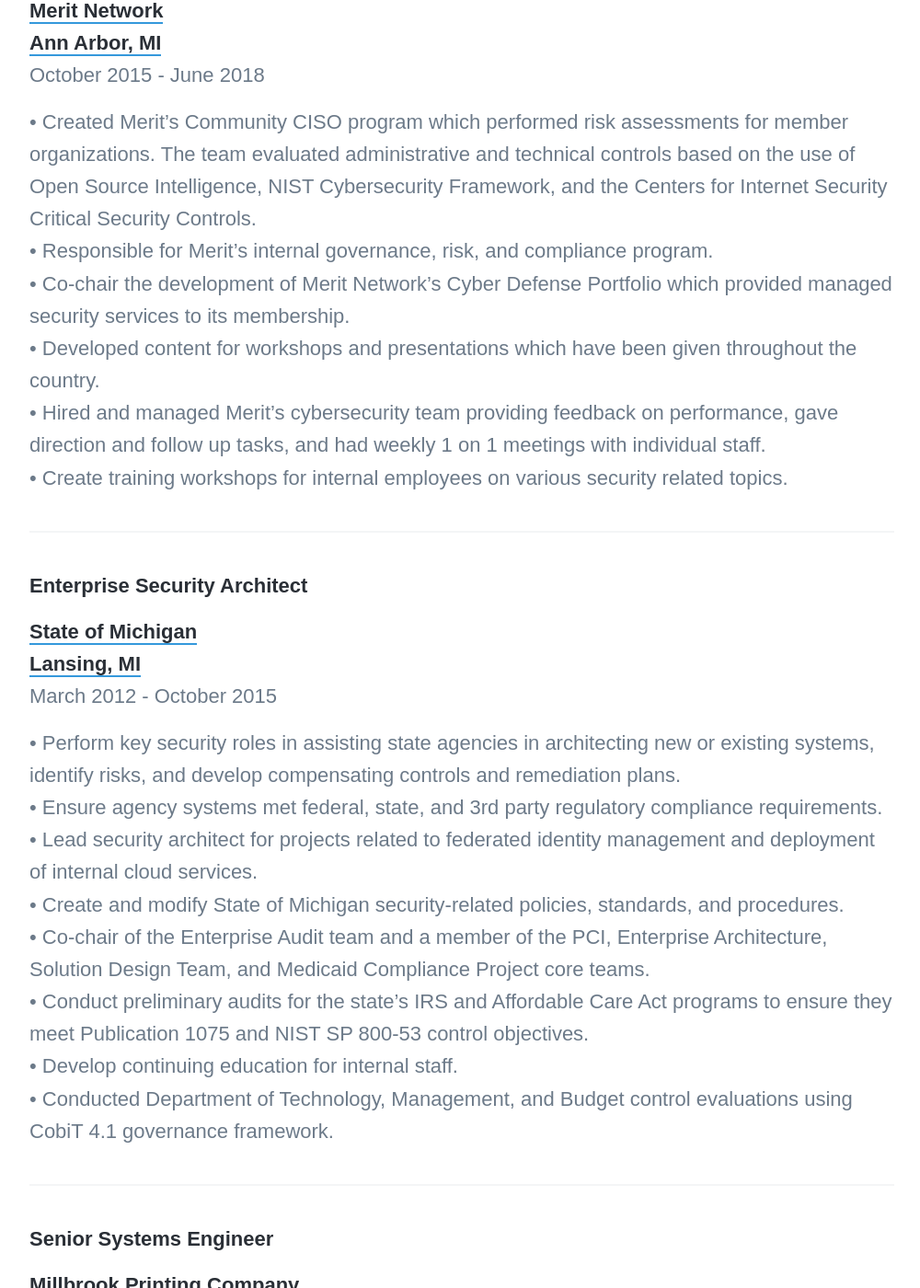
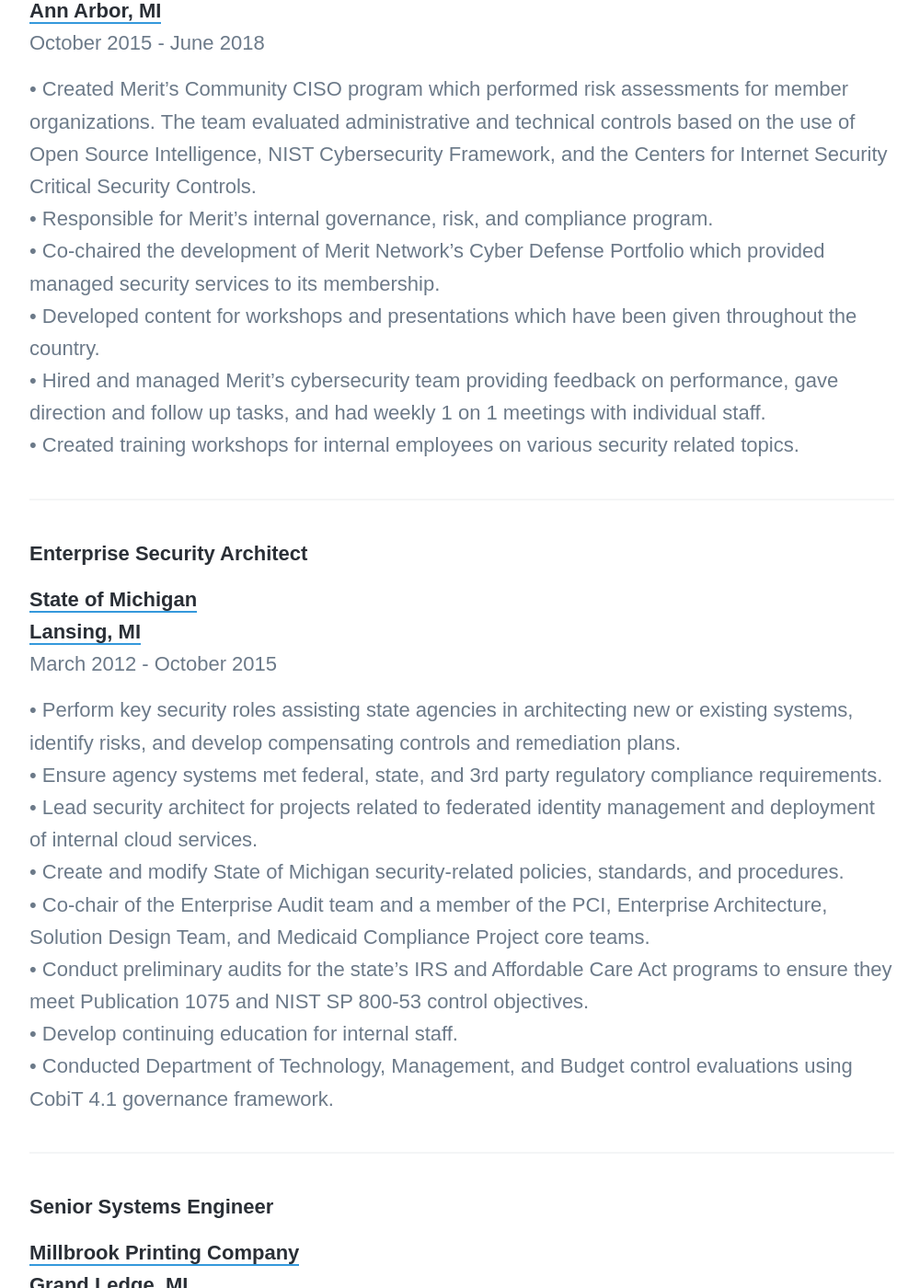
Before and after one commit to jasonbrown17/jasonbrown17.github.io, a Jekyll site: the page built from _pages/resume.md, in a window 1280 px wide and 1400 px high, scrolled down 1417 px. Shown: the whole window at 92% size, without its empty margins (138-1138 px from the left). Built offline with Jekyll 4.4.1, drawn with Linux system fonts in a browser that asks for light colours; nearby versions of some CDN libraries; some web fonts are replaced; some of the changed text lies outside the part shown.

Commit message:
Additional word smithing

```diff
--- a/_pages/resume.md
+++ b/_pages/resume.md
@@ -10,11 +10,11 @@
 ----------------------------------------
 
 #### **Risk and Compliance Manager**
-[APTIV][aptiv]
+[Aptiv][aptiv]
 [Allen Park, MI][ctaddr]
 June 2018 - Present
 
-•	Responsible for the development of APTIV's governance, risk, and compliance program with an emphasis on NIST 800-30, NIST Cybersecurity Framework, CIS Top 20, and ISO 27001/27002.
+•	Responsible for the development of Aptiv's governance, risk, and compliance program with an emphasis on NIST 800-30, NIST Cybersecurity Framework, CIS Top 20, and ISO 27001/27002.
 •	Function as the Data Privacy Officer for Connected Services, responsible for managing the divisions General Data Protection Regulation (GDPR) and California Consumer Protection Act (CCPA) programs.
 •	Manage and mentor employees related to risk management, software development, and incident response.
 •	Ensure the security of Connected Services software development, cloud-based server/serverless IT systems, PKI, and product lines.
@@ -29,10 +29,10 @@
 
 •	Created Merit’s Community CISO program which performed risk assessments for member organizations. The team evaluated administrative and technical controls based on the use of Open Source Intelligence, NIST Cybersecurity Framework, and the Centers for Internet Security Critical Security Controls.
 •	Responsible for Merit’s internal governance, risk, and compliance program.
-•	Co-chair the development of Merit Network’s Cyber Defense Portfolio which provided managed security services to its membership.
+•	Co-chaired the development of Merit Network’s Cyber Defense Portfolio which provided managed security services to its membership.
 •	Developed content for workshops and presentations which have been given throughout the country.
 •	Hired and managed Merit’s cybersecurity team providing feedback on performance, gave direction and follow up tasks, and had weekly 1 on 1 meetings with individual staff.
-•	Create training workshops for internal employees on various security related topics.
+•	Created training workshops for internal employees on various security related topics.
 
 ----------------------------------------
 
@@ -41,7 +41,7 @@
 [Lansing, MI][somaddr]
 March 2012 - October 2015
 
-•	Perform key security roles in assisting state agencies in architecting new or existing systems, identify risks, and develop compensating controls and remediation plans.
+•	Perform key security roles assisting state agencies in architecting new or existing systems, identify risks, and develop compensating controls and remediation plans.
 •	Ensure agency systems met federal, state, and 3rd party regulatory compliance requirements.
 •	Lead security architect for projects related to federated identity management and deployment of internal cloud services.
 •	Create and modify State of Michigan security-related policies, standards, and procedures.
--- a/index.html
+++ b/index.html
@@ -32,8 +32,8 @@
 			Officer at APTIV, ensuring the organization stays a step ahead of a multitude of regulatory
 			requirements. As the Risk and Compliance Manager, Brown also ensures that both he and his team stay
 			abreast with new threats that impact the organization. In doing so, Brown created the organizations first
-			incident response team, vulnerability management and penetration testing, along with the
-			development a governance, risk, and compliance program.
+			incident response team, vulnerability management and penetration testing, along with developing
+			a governance, risk, and compliance program.
 		</p>
 		<p>
 			Brown currently holds many industry leading certifications including ISC2's CISSP, a Bachelor of
```
Also changed, not shown: other parts of _pages/resume.md (+1 -1 lines).
